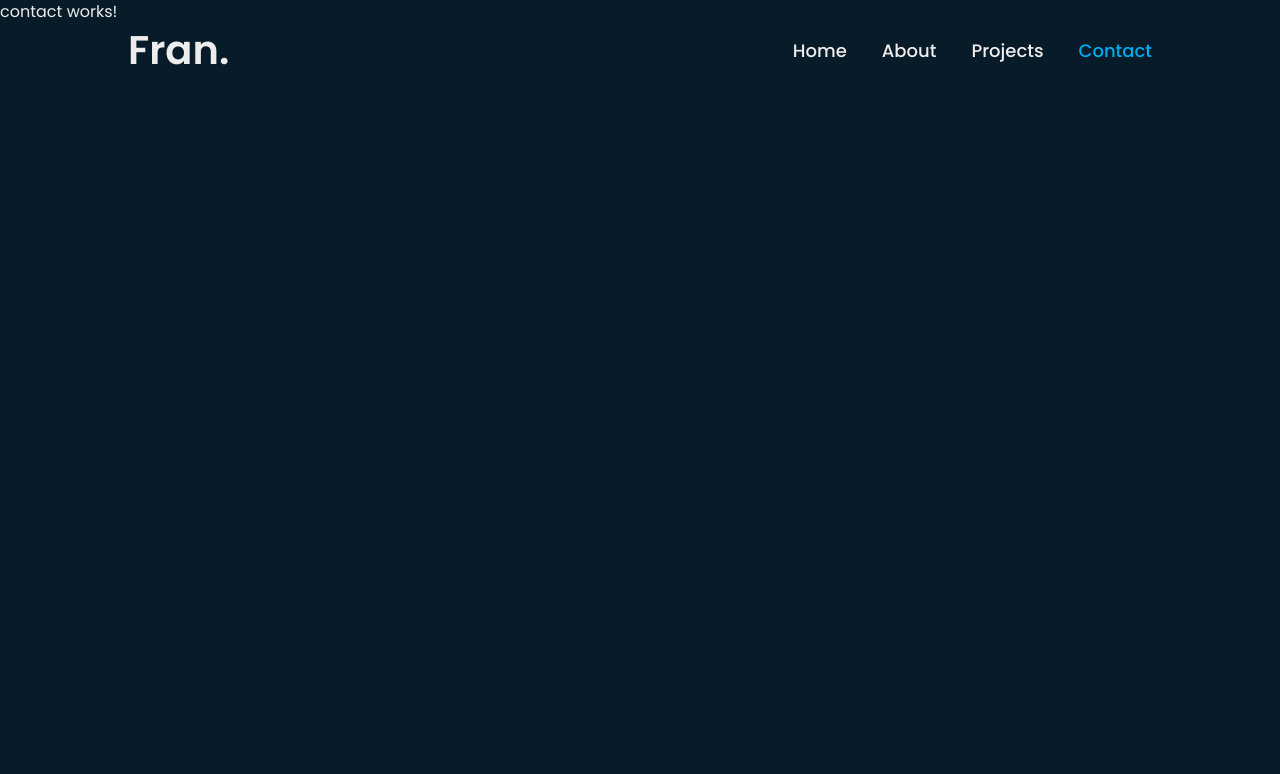
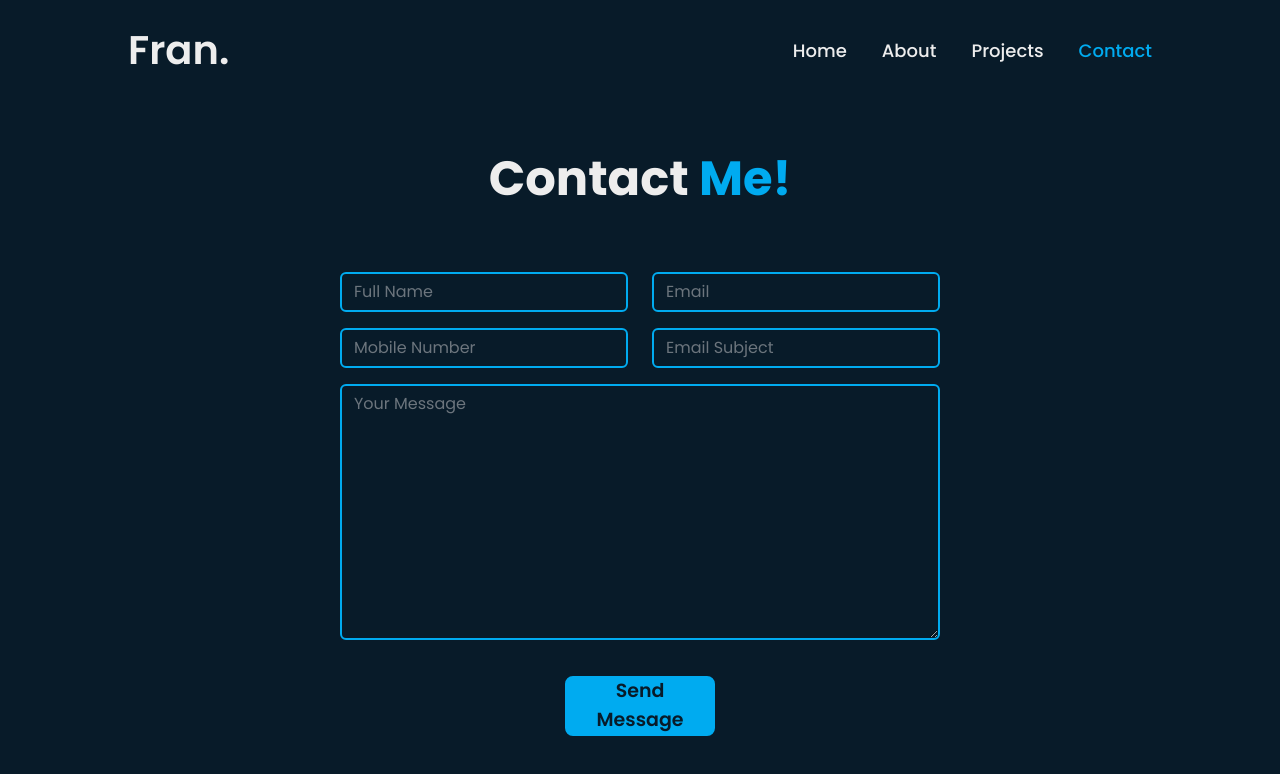
Before and after one commit to FranOrteg/portfolio, an Angular app in the folder portfolioFront/: page /contact in a window 1280 px wide. Shown: the top 774 px of the page. Built offline with nearby package versions, Linux system fonts and the light colour scheme.

Commit message:
component contact

```diff
--- a/portfolioFront/src/app/components/contact/contact.component.css
+++ b/portfolioFront/src/app/components/contact/contact.component.css
@@ -0,0 +1,115 @@
+.form {
+    max-width: 600px;
+    margin: 0 auto;
+    margin-top: 150px;
+    margin-bottom: 350px;
+    position: relative;
+}
+
+.heading {
+    font-size: 3rem;
+    margin-bottom: 4rem;
+    text-align: center;
+    font-weight: 700;
+}
+
+span {
+    color: #00abf0;
+}
+
+.form-control {
+    background-color: #081b29;
+    border: 2px solid #00abf0;
+    color: white;
+}
+
+.form p {
+    color: #00abf0;
+}
+
+#form-area {
+    height: 40px;
+}
+
+.btn-box {
+    display: flex;
+    justify-content: center;
+    padding: 20px;
+}
+
+.btn-box::before {
+    content: '';
+    position: absolute;
+    top: 0;
+    right: 0;
+    width: 100%;
+    height: 100%;
+    background: #081b29;
+    animation: showRight 1s ease forwards;
+    animation-delay: 0.5s;
+    z-index: 2;
+}
+
+.btn-box button {
+    position: relative;
+    display: flex;
+    justify-content: center;
+    align-items: center;
+    width: 150px;
+    background: #00abf0;
+    border: 2px solid #00abf0;
+    border-radius: 8px;
+    font-size: 19px;
+    color: #081b29;
+    font-weight: 600;
+    z-index: 1;
+    overflow: hidden;
+    transition: .5s;
+    height: 60px;
+}
+
+.btn-box button:hover {
+    color: #00abf0;
+}
+
+.btn-box button::before {
+    content: '';
+    position: absolute;
+    top: 0;
+    left: 0;
+    width: 0;
+    height: 100%;
+    background: #081b29;
+    z-index: -1;
+    transition: .5s;
+}
+
+.btn-box button:hover::before {
+    width: 100%;
+}
+
+.toast {
+    background: #00abf0;
+    color: black;
+    margin: 0 auto;
+    width: 250px;
+    margin-top: 30px;
+    font-size: 14px;
+}
+
+@media (max-width: 700px) {
+    .form {
+        max-width: 400px;
+        margin: 0 auto;
+        margin-top: 250px;
+        margin-bottom: 350px;
+        position: relative;
+    }
+
+    .btn-box button {
+
+        width: 100px;
+        font-size: 12px;
+        height: 35px;
+    }
+}
--- a/portfolioFront/src/app/components/contact/contact.component.html
+++ b/portfolioFront/src/app/components/contact/contact.component.html
@@ -1 +1,60 @@
-<p>contact works!</p>
+<div class="container">
+    <div class="form">
+        <h4 class="heading">Contact <span>Me!</span></h4>
+        <form [formGroup]="form" (ngSubmit)="onSubmit()">
+            <div class="row">
+                <div class="mb-3 col-6">
+                    <input type="text" class="form-control" id="form-area" placeholder="Full Name"
+                        formControlName="name">
+
+                    <p class="error" *ngIf="checkError('name', 'required')">Name is required</p>
+                </div>
+                <div class="mb-3 col-6">
+                    <input type="text" class="form-control" id="form-area" placeholder="Email" formControlName="email">
+
+                    <p class="error" *ngIf="checkError('email', 'required')">Email is required</p>
+                    <p class="error" *ngIf="checkError('email', 'pattern')">Email has an incorrect format</p>
+                </div>
+            </div>
+            <div class="row">
+                <div class="mb-3 col-6">
+                    <input type="text" class="form-control" id="form-area" placeholder="Mobile Number"
+                        formControlName="mobile">
+
+                    <p class="error" *ngIf="checkError('mobile', 'required')">Mobile Number is required</p>
+                </div>
+                <div class="mb-3 col-6">
+                    <input type="text" class="form-control" id="form-area" placeholder="Email Subject"
+                        formControlName="subject">
+
+                    <p class="error" *ngIf="checkError('subject', 'required')">Email Subject is required</p>
+                </div>
+            </div>
+            <div class="mb-3">
+                <textarea class="form-control" placeholder="Your Message" cols="30" rows="10"
+                    formControlName="message"></textarea>
+
+                <p class="error" *ngIf="checkError('message', 'required')">Your Message is required</p>
+            </div>
+
+            <div class="btn-box">
+                <button class="btn btn-info">Send Message</button>
+            </div>
+
+            <div>
+                <ngb-toast class="toast" *ngIf="show" header="Thank's  for Contact" [autohide]="false"
+                    (hidden)="show=false">
+                    I'll answer as soon as possible.
+                </ngb-toast>
+            </div>
+
+            <div>
+                <ngb-toast class="toast" *ngIf="showError" header="Not contact yet" [autohide]="false"
+                    (hidden)="show=false">
+                    All fields are required.
+                </ngb-toast>
+            </div>
+
+        </form>
+    </div>
+</div>
--- a/portfolioFront/src/app/components/contact/contact.component.ts
+++ b/portfolioFront/src/app/components/contact/contact.component.ts
@@ -1,4 +1,6 @@
+import { HttpClient } from '@angular/common/http';
 import { Component } from '@angular/core';
+import { FormControl, FormGroup, Validators } from '@angular/forms';
 
 @Component({
   selector: 'app-contact',
@@ -7,4 +9,55 @@ import { Component } from '@angular/core';
 })
 export class ContactComponent {
 
+  form: FormGroup
+  show = false
+  showError = false
+
+  constructor(private httpClient: HttpClient) {
+    this.form = new FormGroup({
+      name: new FormControl(null, [
+        Validators.required
+      ]),
+      email: new FormControl(null, [
+        Validators.required,
+        Validators.pattern(/^\w+([\.-]?\w+)*@\w+([\.-]?\w+)*(\.\w{2,3})+$/)
+      ]),
+      mobile: new FormControl(null, [
+        Validators.required
+      ]),
+      subject: new FormControl(null, [
+        Validators.required
+      ]),
+      message: new FormControl(null, [
+        Validators.required
+      ])
+    }, [])
+  }
+
+  checkError(control: string, validator: string) {
+    return this.form.get(control)?.hasError(validator) && this.form.get(control)?.touched
+  }
+
+
+  onSubmit() {
+    if (!this.form.valid) {
+      this.showError = true;
+      setTimeout(() => { this.showError = false }, 8000);
+      console.log('hola', this.form.valid)
+    } else {
+      let params = {
+        name: this.form.value.name,
+        email: this.form.value.email,
+        mobile: this.form.value.mobile,
+        subject: this.form.value.subject,
+        message: this.form.value.message
+      }
+      console.log(params)
+      this.httpClient.post('http://localhost:3000/envio', params).subscribe(res => {
+        console.log(res)
+      })
+      this.show = true
+      this.form.reset()
+    }
+  }
 }
```
